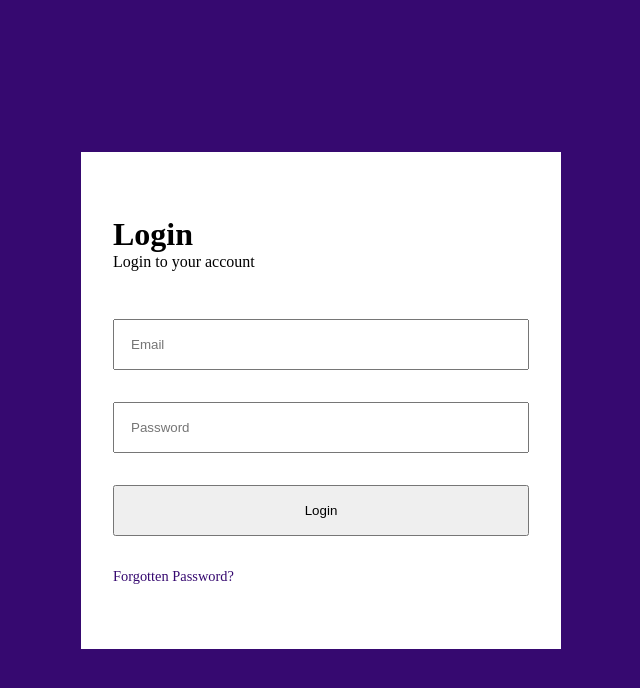
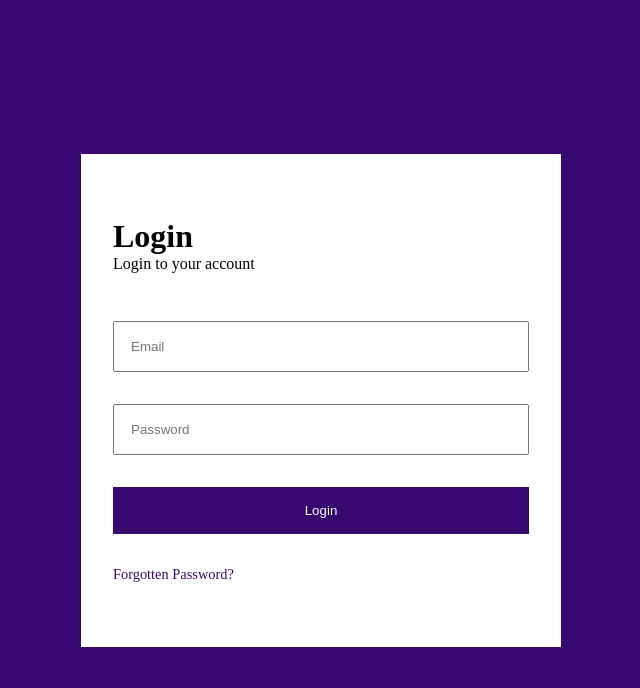
Before and after one commit to alli-Codes/login-page, a Svelte app: page / in a window 1280 px wide. Shown: the top 688 px of the page, without its empty margins (319-959 px from the left). Built offline with nearby package versions, Linux system fonts and the light colour scheme.

Commit message:
Styling the button

```diff
--- a/src/app.css
+++ b/src/app.css
@@ -29,6 +29,9 @@
   padding: 1rem;
 }
 .container .wrapper form button {
+  color: white;
+  background-color: #360970;
+  border: none;
   padding: 1rem;
 }
 .container .wrapper form a {
--- a/src/input.scss
+++ b/src/input.scss
@@ -32,6 +32,10 @@ $primary-color: #360970;
                 padding: 1rem;
             }
             button{
+                color: white;
+                background-color: $primary-color;
+                border: none;
+                // font-size: 1rem;
                 padding: 1rem;
             }
             a{
```
Also changed, not shown: 1 other file (tests, documents, lock files or other folders).
